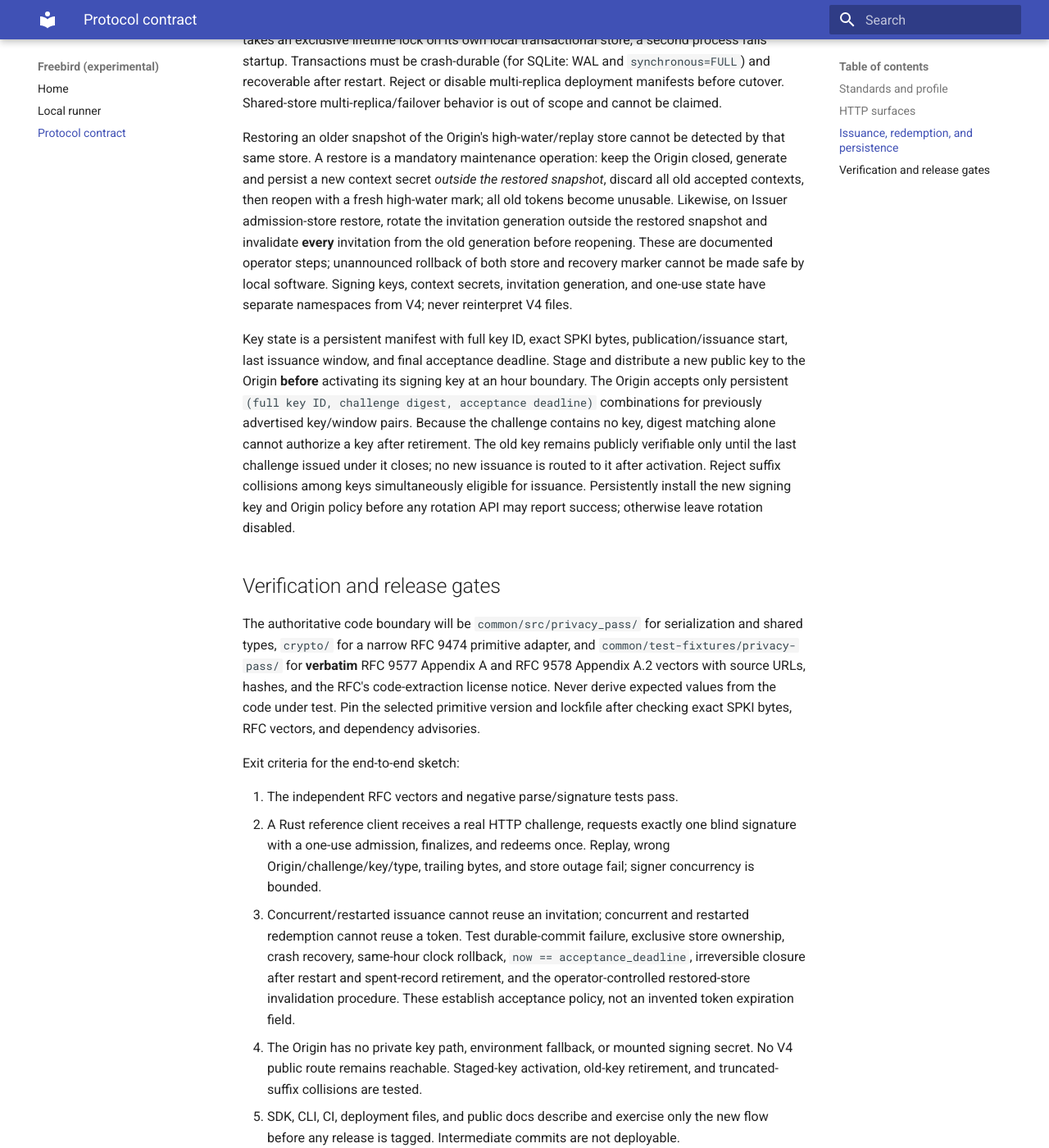
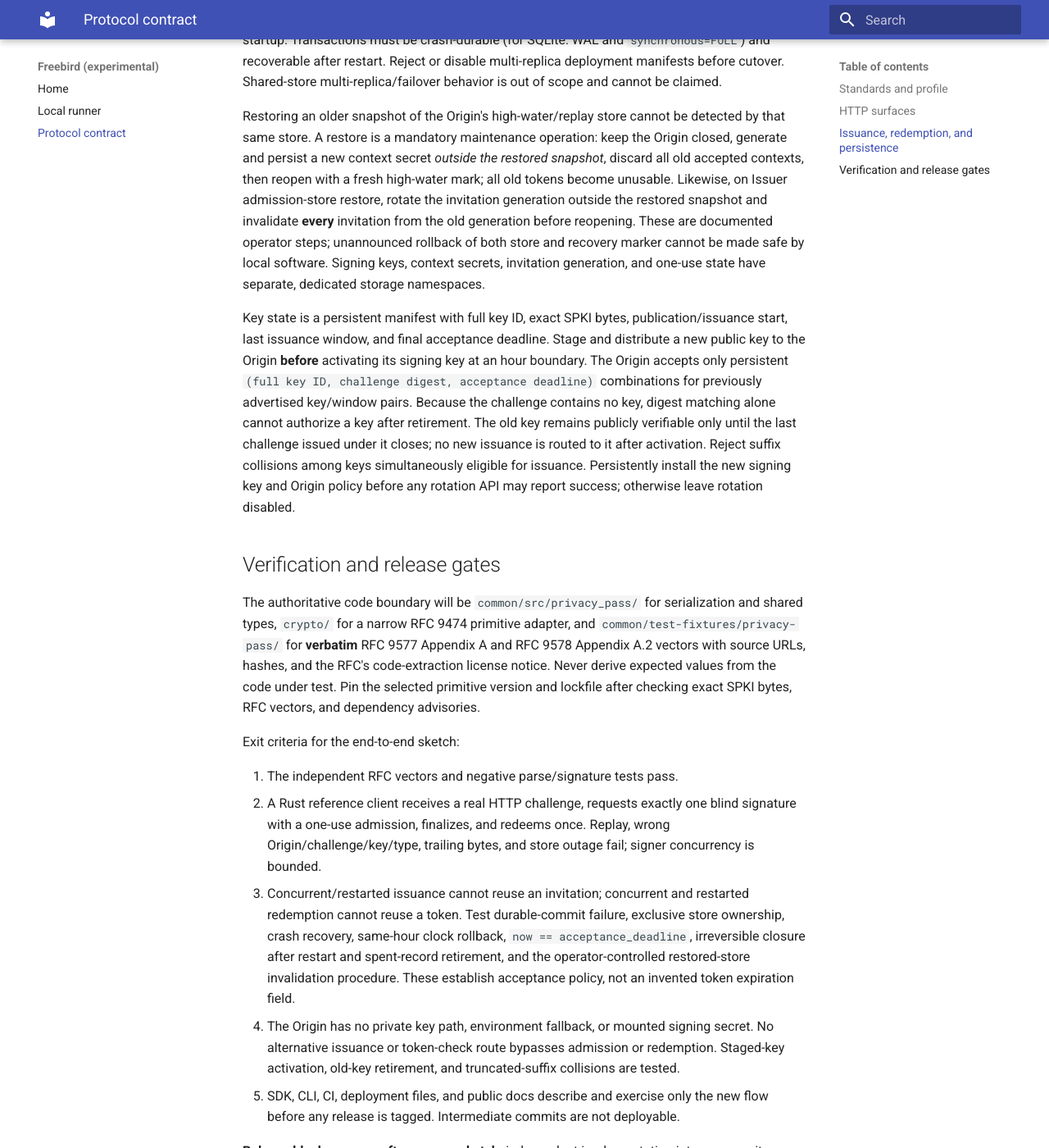
Before and after one commit to flammafex/freebird, an MkDocs documentation site: the page built from docs/protocol/privacy-pass-phase1.md, in a window 1280 px wide and 1400 px high, scrolled down 2859 px. Shown: the whole window at 82% size. Built offline with MkDocs 1.6.1 and Material for MkDocs 9.7.7, drawn with Linux system fonts in a browser that asks for light colours; some of the changed text lies outside the part shown.

Commit message:
docs: describe only current Privacy Pass implementation

```diff
--- a/docs/protocol/privacy-pass-phase1.md
+++ b/docs/protocol/privacy-pass-phase1.md
@@ -1,9 +1,7 @@
 # Privacy Pass hard fork: phase-one contract
 
 **Status:** implementation contract; not a production-readiness claim. This
-replaces V4 without wire, key, storage, or client compatibility. No existing
-clients need migration. Earlier tagged V4 releases are historical and
-unsupported; this new tree is not yet a deployable release.
+tree is not yet a deployable release.
 
 ## Standards and profile
 
@@ -130,7 +128,7 @@ restored snapshot and invalidate **every** invitation from the old generation
 before reopening. These are documented operator steps; unannounced rollback
 of both store and recovery marker cannot be made safe by local software.
 Signing keys, context secrets, invitation generation, and one-use state have
-separate namespaces from V4; never reinterpret V4 files.
+separate, dedicated storage namespaces.
 
 Key state is a persistent manifest with full key ID, exact SPKI bytes,
 publication/issuance start, last issuance window, and final acceptance
@@ -170,7 +168,8 @@ Exit criteria for the end-to-end sketch:
    invalidation procedure. These establish acceptance policy, not an
    invented token expiration field.
 4. The Origin has no private key path, environment fallback, or mounted
-   signing secret. No V4 public route remains reachable.
+   signing secret. No alternative issuance or token-check route bypasses
+   admission or redemption.
    Staged-key activation, old-key retirement, and truncated-suffix
    collisions are tested.
 5. SDK, CLI, CI, deployment files, and public docs describe and exercise only
@@ -183,7 +182,7 @@ defenses), parser fuzzing, durable-state/failover testing for the supported
 topology, and an operator-tested key/backup procedure. Do not call this
 production-ready merely because the happy path passes.
 
-Out of scope: V4 compatibility, token type `0x0001`, batch issuance, draft
+Out of scope: token type `0x0001`, batch issuance, draft
 expiration or metadata extensions, browser-specific integration, public
 cross-Origin tokens, generic `/check`, and HSM claims. A rollback goes to
-maintenance mode or a compatible Privacy Pass build, never silently to V4.
+maintenance mode or a compatible Privacy Pass build.
```
Also changed, not shown: CHANGELOG.md (+7 -52 lines), README.md (+3 -6 lines), docs/index.md (+3 -4 lines), docs/quick-start.md (+1 -2 lines), 1 other file.
